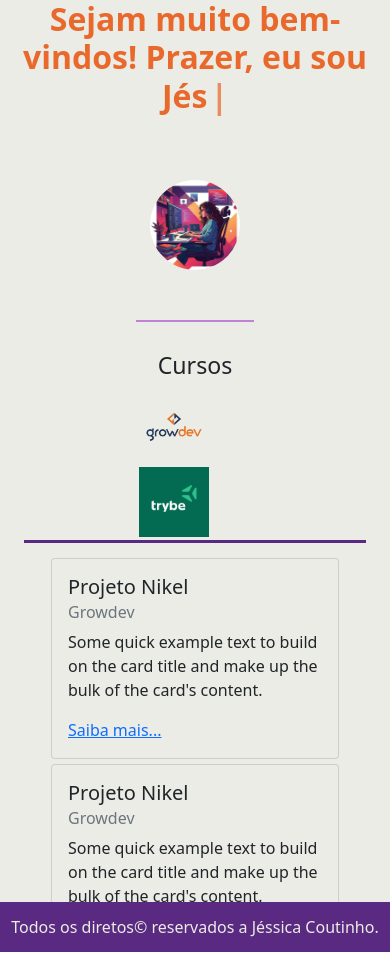
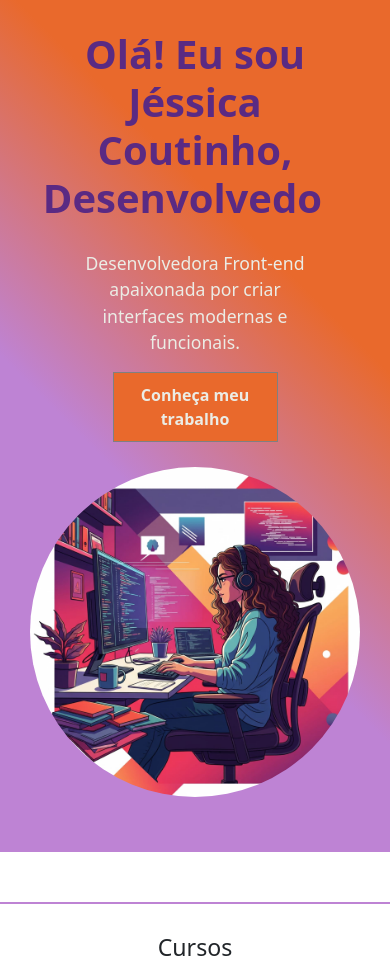
Before and after one commit to coutinhojessica/jcsite, a plain HTML site: page index.html in a window 390 px wide. Shown: the top 964 px of the page. Drawn offline with nearby package versions, Linux system fonts and the light colour scheme.

Commit message:
Modificação na estrutura do site devido a alteração no layout.

```diff
--- a/assets/css/style.css
+++ b/assets/css/style.css
@@ -8,6 +8,9 @@
   margin: 0px;
   padding: 0px;
   box-sizing: border-box;
+}
+body {
+  min-height: 100vh;
   font-size: 16px;
 }
 .container-master {
@@ -15,54 +18,93 @@
   flex-direction: column;
   justify-content: center;
   align-items: center;
-    background-color: var(--branco);
-    width: 100vw;
-    min-height: 100vh;
+  width: 100%;
 }
 .conteudo {
   display: flex;
   flex-direction: row;
-    justify-content: space-evenly;
+  justify-content: center;
   align-items: center;
-    width: 95%;
-    max-height: 95%;
+  width: 100%;
 }
 .logo-title {
+  display: flex;
+  flex-direction: row;
+  justify-content: space-around;
+  align-items: center;
+  background: linear-gradient(45deg, var(--lilas) 40%, var(--laranja) 70%);
+  width: 100%;
+  height: 100%;
+  padding: 30px;
+}
+.title {
+  width: 100%;
+  height: 100%;
   display: flex;
   flex-direction: column;
   justify-content: center;
   align-items: center;
-}
-.title {
-    color: var(--laranja);
-    height: 100px;
+  color: var(--roxo);
+  width: 100%;
 }
 .title h1 {
-    font-size: 2rem;
-    font-weight: 600;
+  font-size: 2.5rem;
+  font-weight: bolder;
   text-align: center;
+  max-width: 600px;
+  max-height: 30%;
 }
 h1::after {
-    content: '|';
+  content: "|";
   margin-left: 3px;
   opacity: 1;
-    animation: blink 7s infinite;
+  animation: blink 2s infinite;
   text-align: center;
 }
 @keyframes blink {
-    0%, 100% {
+  0%,
+  100% {
     opacity: 1;
   }
   50% {
     opacity: 0;
   }
 }
-.img {
-    margin-top: 30px;
+.title p {
+  font-size: 1.1rem;
+  font-weight: 500;
+  text-align: center;
+  width: 75%;
+  margin-top: 20px;
+  color: var(--branco);
 }
-.img img {
-    width: 90px;
-    border-radius: 100%;
+.btn-home {
+  max-width: 50%;
+  padding: 10px;
+  background-color: var(--laranja);
+  color: var(--branco);
+  font-weight: 600;
+  border: gray 1px solid;
+  outline: none;
+  display: flex;
+  justify-content: center;
+  align-items: center;
+}
+.btn-home:hover {
+  background-color: transparent;
+  border: 3px solid var(--laranja);
+  font-weight: 800;
+}
+.imagem-background {
+  width: 100%;
+  height: 100%;
+  aspect-ratio: 1 / 1;
+  border-radius: 50%;
+  background-image: url("../img/Foto-de-fundo.jpg");
+  background-repeat: no-repeat;
+  background-size: cover;
+  background-position: center;
+  margin: auto;
 }
 .img-curso {
   margin-top: 50px;
@@ -85,7 +127,7 @@ h1::after {
   justify-content: center;
   align-items: center;
   overflow-y: scroll;
-    max-height: 500px;
+  max-height: 95%;
 }
 .cartao {
   height: 495px;
@@ -109,42 +151,14 @@ footer {
 }
 /*responsividade*/
 
-@media (max-width: 810px) {
-    .title {
-        height: 150px;
+@media (max-width: 768px) {
+  .logo-title {
+    display: flex;
+    flex-direction: column;
+    justify-content: space-evenly;
+    align-items: center;
+  }
+  .imagem-background {
+    margin: 25px 0px;
   }
 }
-@media (max-width: 600px) {
-    .conteudo {
-        display: flex;
-        flex-direction: column;
-        width: 100%;
-        height: 100%;
-    }
-    .logo-title {
-        height: 100%;
-    }
-    .title {
-        color: var(--laranja);
-        height: 150px;
-    }
-    .title h1 {
-        width: 100vw;
-    }
-    .container-projeto {
-        border-left: none;
-        border-top: 3px solid var(--roxo);
-        max-height: 85%;
-        width: 100%
-    }
-    .cartao {
-        padding-top: 10px;
-        height: 359px
-    }
-    .logo-curso img {
-        display: flex;
-        flex-direction: row;
-        justify-content: center;
-        align-items: center;
-    }
-}
--- a/index.html
+++ b/index.html
@@ -14,18 +14,19 @@
     </head>
     <body>
         <div class="container-master">
-            <div class="container conteudo row">
-                <section class="logo-title col-5 col-sm-6">
-                    <section class="title">
+            <div class="conteudo row">
+                <section class="logo-title">
+                    <section class="title ">
                         <h1>
-                        Sejam muito bem-vindos! Prazer, eu sou Jéssica Coutinho.
+                        Olá! Eu sou Jéssica Coutinho, Desenvolvedora Front-end.
                         </h1>
+                        <p>Desenvolvedora Front-end apaixonada por criar interfaces modernas e funcionais.</p>
+                        <button class="btn-home">Conheça meu trabalho</button>
                     </section>
-                    <section class="img">
-                        <img class="img-fluid" src="./assets/img/Foto de .jpg">
-                        </img>
+                    <section class="imagem-background">
                     </section>
-                    <section class="img-curso">
+                </section>
+                <section class="img-curso">
                         <h3>Cursos</h3>
                         <div class="logo-cursos">
                             <img class="img-fluid" src="assets/img/growdev-logo.png">
@@ -33,8 +34,7 @@
                         </div>
                         </img>
                     </section>
-                </section>
-                <section class="container-projeto col-7 col-sm-6">
+                <section class="container-projeto">
                     <div class="cartao">
                         <div class="card container-card" style="width: 18rem;">
                             <div class="card-body conteudo-card">
```
Also changed, not shown: assets/img/Foto-de-fundo.jpg (renamed from assets/img/Foto de .jpg). Lines whose indentation alone changed are shown as unchanged.
